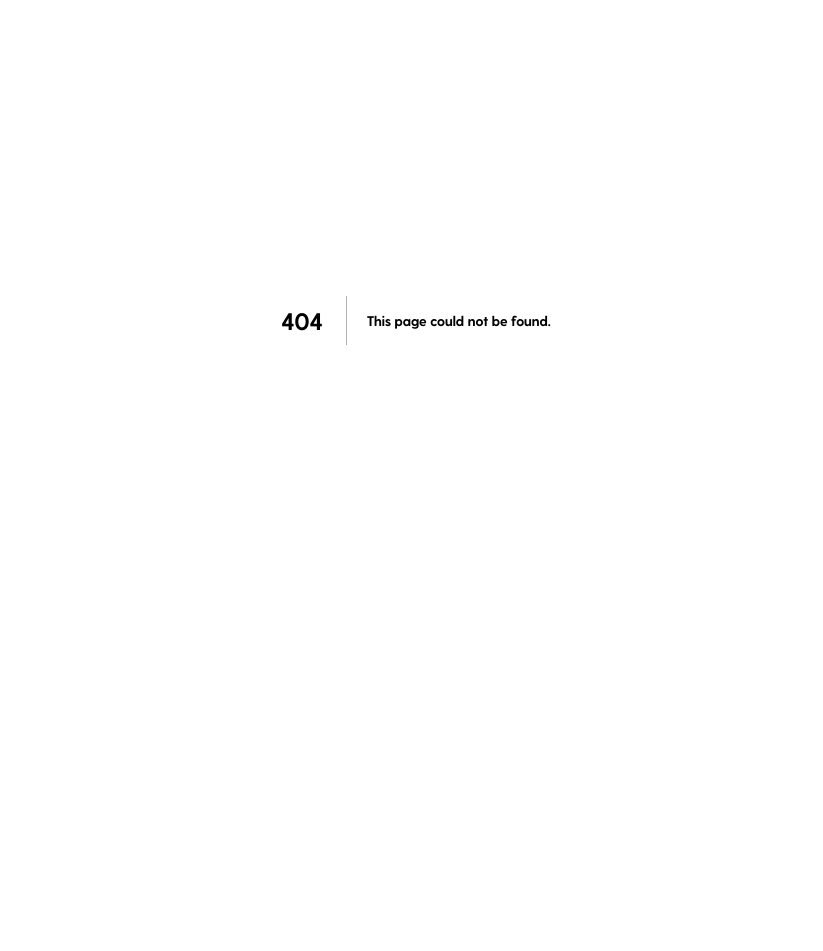
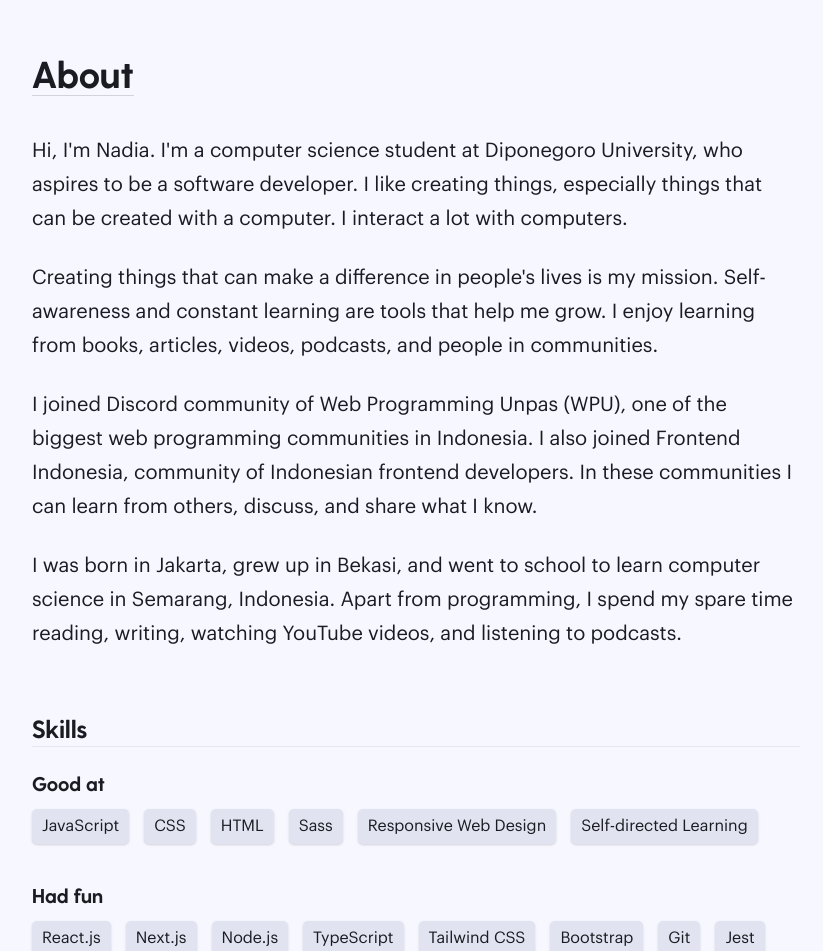
Before and after one commit to nadiannis/nadiannis-site, a Next.js app: page /about in a window 1280 px wide. Before the commit this address had no page. Shown: the part 80-1031 px from the top of the page, without its empty margins (224-1047 px from the left). Before the commit the page ends 800 px from the top, so only its background shows below. Built offline with nearby package versions, Linux system fonts and the light colour scheme.

Commit message:
feat: create about page

```diff
--- /dev/null
+++ b/pages/about.js
@@ -0,0 +1,94 @@
+import Head from 'next/head';
+import skillsData from '../data/skills.json';
+import interestsData from '../data/interests.json';
+
+import Layout from '../components/layouts/Layout';
+import Container from '../components/ui/Container';
+import BadgeList from '../components/badges/BadgeList';
+
+export default function AboutPage() {
+  const filterSkillsByCategory = (skills, category) =>
+    skills.filter((skill) => skill.category === category);
+
+  const skillsGoodAt = filterSkillsByCategory(skillsData, 'good at');
+  const skillsHadFun = filterSkillsByCategory(skillsData, 'had fun');
+  const skillsWannaLearn = filterSkillsByCategory(skillsData, 'wanna learn');
+
+  return (
+    <>
+      <Head>
+        <meta
+          name="description"
+          content="I turn ideas into great-looking usable apps. Find out more about me, my writings, and the projects I've created."
+        />
+        <title>About | Annisa Nadia</title>
+      </Head>
+
+      <section className="text-main py-8 sm:py-12 w-full">
+        <Container>
+          <div className="max-w-screen-md mx-auto">
+            <h1 className="text-2xl md:text-3xl inline-block border-b border-gray-300 dark:border-gray-600">
+              About
+            </h1>
+            <div className="mt-7">
+              <p className="mb-5">
+                Hi, I&apos;m Nadia. I&apos;m a computer science student at
+                Diponegoro University, who aspires to be a software developer. I
+                like creating things, especially things that can be created with
+                a computer. I interact a lot with computers.
+              </p>
+              <p className="mb-5">
+                Creating things that can make a difference in people&apos;s
+                lives is my mission. Self-awareness and constant learning are
+                tools that help me grow. I enjoy learning from books, articles,
+                videos, podcasts, and people in communities.
+              </p>
+              <p className="mb-5">
+                I joined Discord community of Web Programming Unpas (WPU), one
+                of the biggest web programming communities in Indonesia. I also
+                joined Frontend Indonesia, community of Indonesian frontend
+                developers. In these communities I can learn from others,
+                discuss, and share what I know.
+              </p>
+              <p className="mb-5">
+                I was born in Jakarta, grew up in Bekasi, and went to school to
+                learn computer science in Semarang, Indonesia. Apart from
+                programming, I spend my spare time reading, writing, watching
+                YouTube videos, and listening to podcasts.
+              </p>
+            </div>
+
+            <div className="mt-12">
+              <h2 className="mb-5 text-xl border-b dark:border-gray-800">
+                Skills
+              </h2>
+              <div className="mb-8">
+                <h3 className="mb-3">Good at</h3>
+                <BadgeList data={skillsGoodAt} />
+              </div>
+              <div className="mb-8">
+                <h3 className="mb-3">Had fun</h3>
+                <BadgeList data={skillsHadFun} />
+              </div>
+              <div className="mb-8">
+                <h3 className="mb-3">Wanna learn</h3>
+                <BadgeList data={skillsWannaLearn} />
+              </div>
+            </div>
+
+            <div className="mt-12">
+              <h2 className="mb-5 text-xl border-b dark:border-gray-800">
+                Interests
+              </h2>
+              <div className="mb-8">
+                <BadgeList data={interestsData} />
+              </div>
+            </div>
+          </div>
+        </Container>
+      </section>
+    </>
+  );
+}
+
+AboutPage.getLayout = (page) => <Layout>{page}</Layout>;
```
